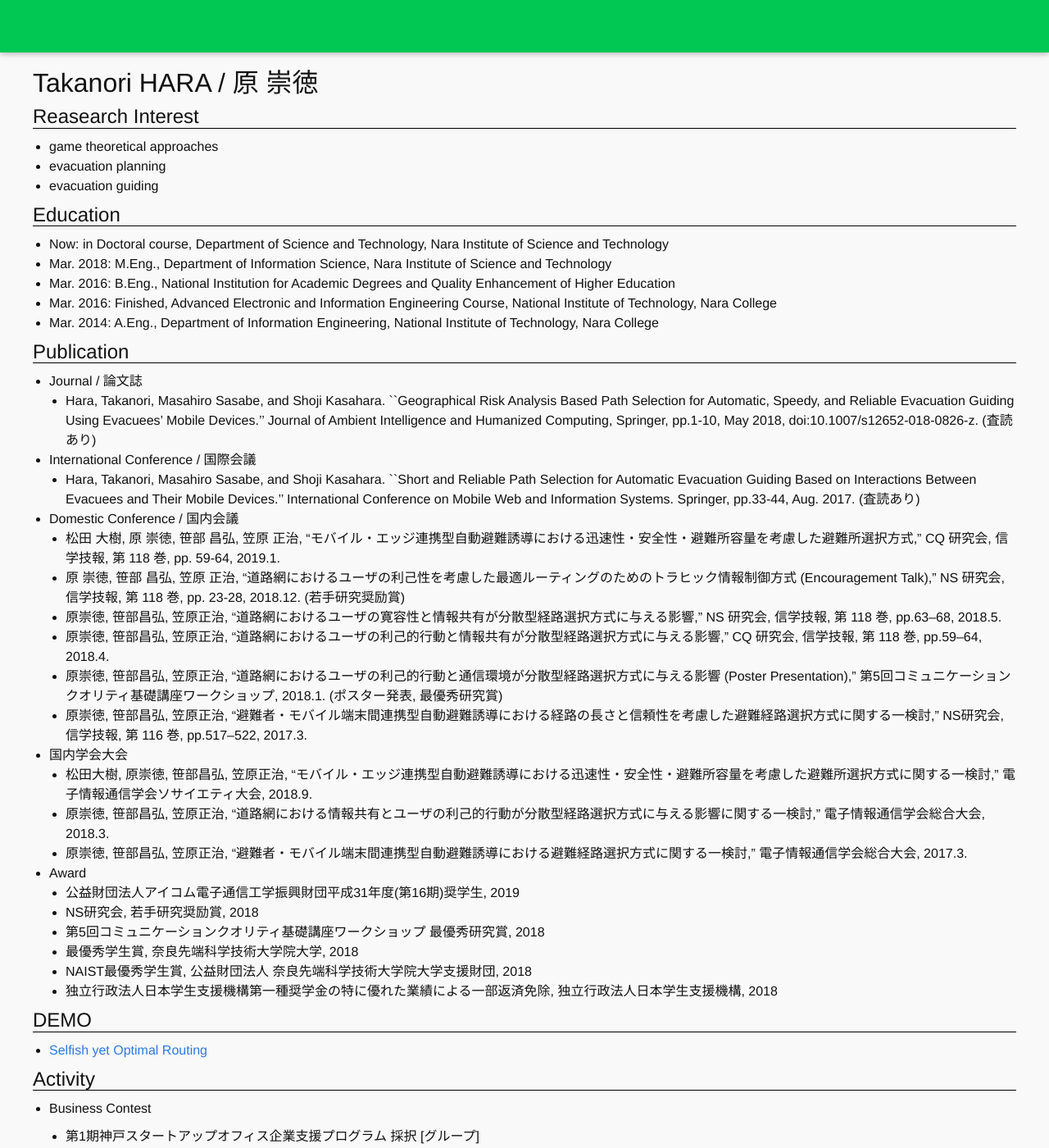
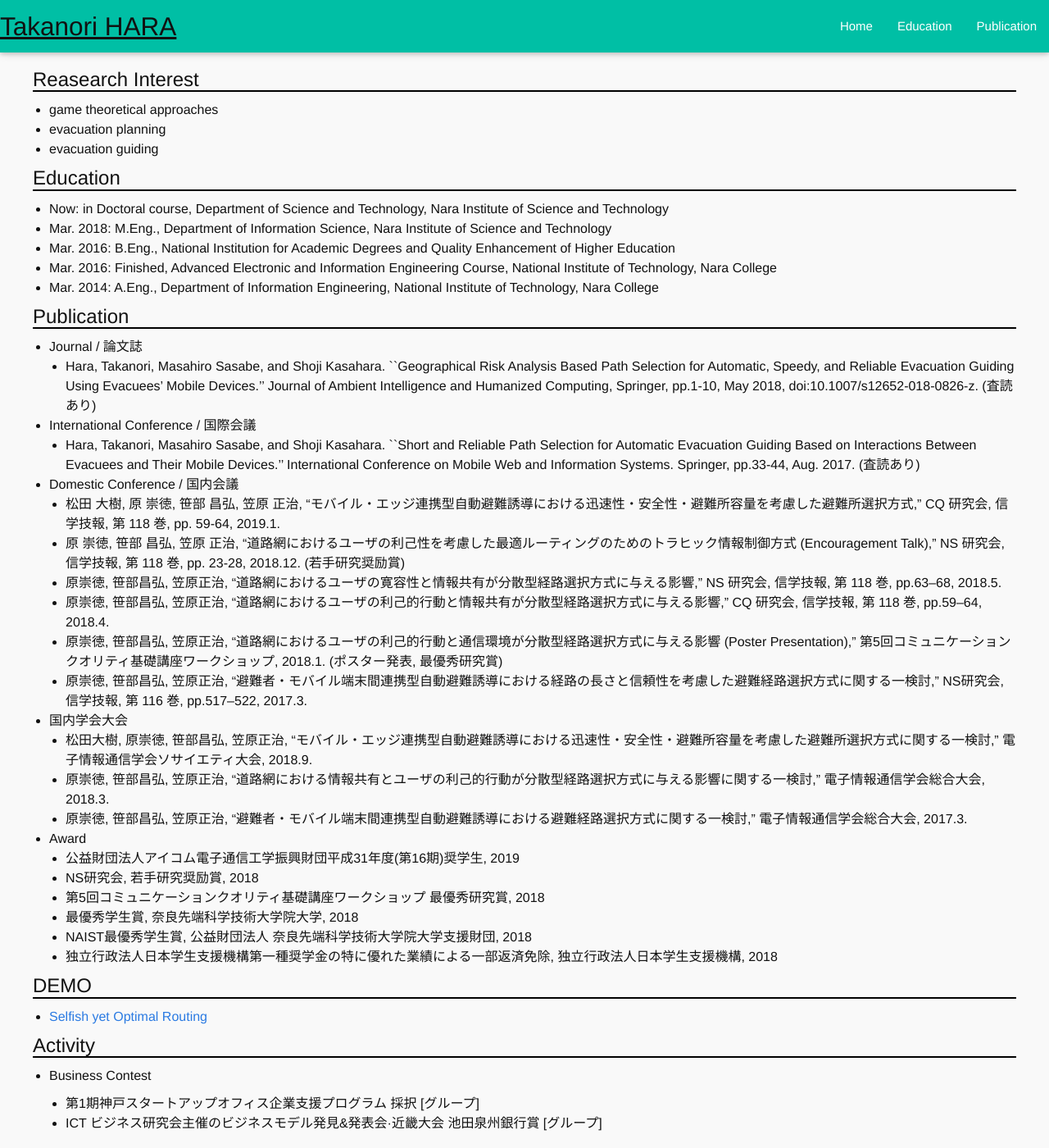
Before and after one commit to oakeshott/oakeshott.github.io, a Jekyll site: the page built from index.md, in a window 1280 px wide and 1400 px high. Shown: the whole window at 82% size. Built offline with Jekyll 4.4.1, drawn with Linux system fonts in a browser that asks for light colours.

Commit message:
Commit at 2019-06-04 04:07:05

```diff
--- a/_includes/head.html
+++ b/_includes/head.html
@@ -11,7 +11,6 @@
   <link href='https://fonts.googleapis.com/css?family=Roboto:100,300,400,500,700,900|Material+Icons' rel="stylesheet">
   <link rel="stylesheet" href="{{ "/assets/css/main.css" | prepend: site.baseurl }}">
   <link rel="stylesheet" href="{{ "/assets/css/vim.css" | prepend: site.baseurl }}">
-  <link rel="stylesheet" href="{{ "/assets/css/navigation.css" | prepend: site.baseurl }}">
   <link rel="canonical" href="{{ page.url | replace:'index.html','' | prepend: site.baseurl | prepend: site.url }}">
   <link rel="alternate" type="application/rss+xml" title="{{ site.title }}" href="{{ "/feed.xml" | prepend: site.baseurl | prepend: site.url }}">
   <!-- Global site tag (gtag.js) - Google Analytics -->
--- a/_includes/header.html
+++ b/_includes/header.html
@@ -1,12 +1,15 @@
 <!--Import jQuery before materialize.js-->
 <script type="text/javascript" src="/assets/js/jquery-2.2.1.min.js"></script>
 <script type="text/javascript" src="/assets/js/materialize.min.js"></script>
-<script type="text/javascript" src="/assets/js/navigation.js"></script>
-<script src="{{ site.baseurl }}/bower_components/simple-jekyll-search/dest/jekyll-search.js" type="text/javascript"></script>
 <div class="navbar-fixed">
-  <nav class="green darken-1 accent-4">
-    <!-- <div class="nav&#45;wrapper"> -->
-    <!--   <a href="#!" class="brand&#45;logo"><i class="material&#45;icons">menu</i></a> -->
-    <!-- </div> -->
+  <nav class="teal accent-4">
+    <div class="nav-wrapper">
+      <a href="#" class="brand-logo">Takanori HARA</a>
+      <ul id="nav-mobile" class="top-nav right hide-on-med-and-down">
+        <li><a href="#!">Home</a></li>
+        <li><a href="#education">Education</a></li>
+        <li><a href="#publication">Publication</a></li>
+      </ul>
+    </div>
   </nav>
 </div>
--- a/_sass/_base.scss
+++ b/_sass/_base.scss
@@ -41,6 +41,10 @@
 
 h2 {
   font-size: 24px;
+  border-bottom: solid 2px black;
+}
+h2.footer-heading {
+  border-bottom: solid 1px black;
 }
 
 h3 {
@@ -89,6 +93,9 @@
   list-style-type: disc;
 }
 ul.side-nav li{
+  list-style-type: none;
+}
+ul.top-nav li{
   list-style-type: none;
 }
 /**
--- a/assets/js/navigation.js
+++ /dev/null
@@ -1,20 +0,0 @@
-$(document).on("ready", function(){
-  $('.side-nav-button').sideNav({
-    menuWidth: 300, // Default is 240
-    closeOnClick: true // Closes side-nav on <a> clicks, useful for Angular/Meteor
-  });
-  $('.collection-item.avatar').hover(
-      function() {
-        $(this).addClass('blue-grey lighten-4');
-      },
-      function() {
-        $(this).removeClass('blue-grey lighten-4');
-      });
-  $('.collection-item').hover(
-      function() {
-        $(this).addClass('blue-grey lighten-4');
-      },
-      function() {
-        $(this).removeClass('blue-grey lighten-4');
-      });
-});
--- a/index.md
+++ b/index.md
@@ -3,7 +3,6 @@
 title: Takanori HARA / 原 崇徳
 permalink: /
 ---
-# Takanori HARA / 原 崇徳
 
 ## Reasearch Interest
 
```
Also changed, not shown: 5 other files.
